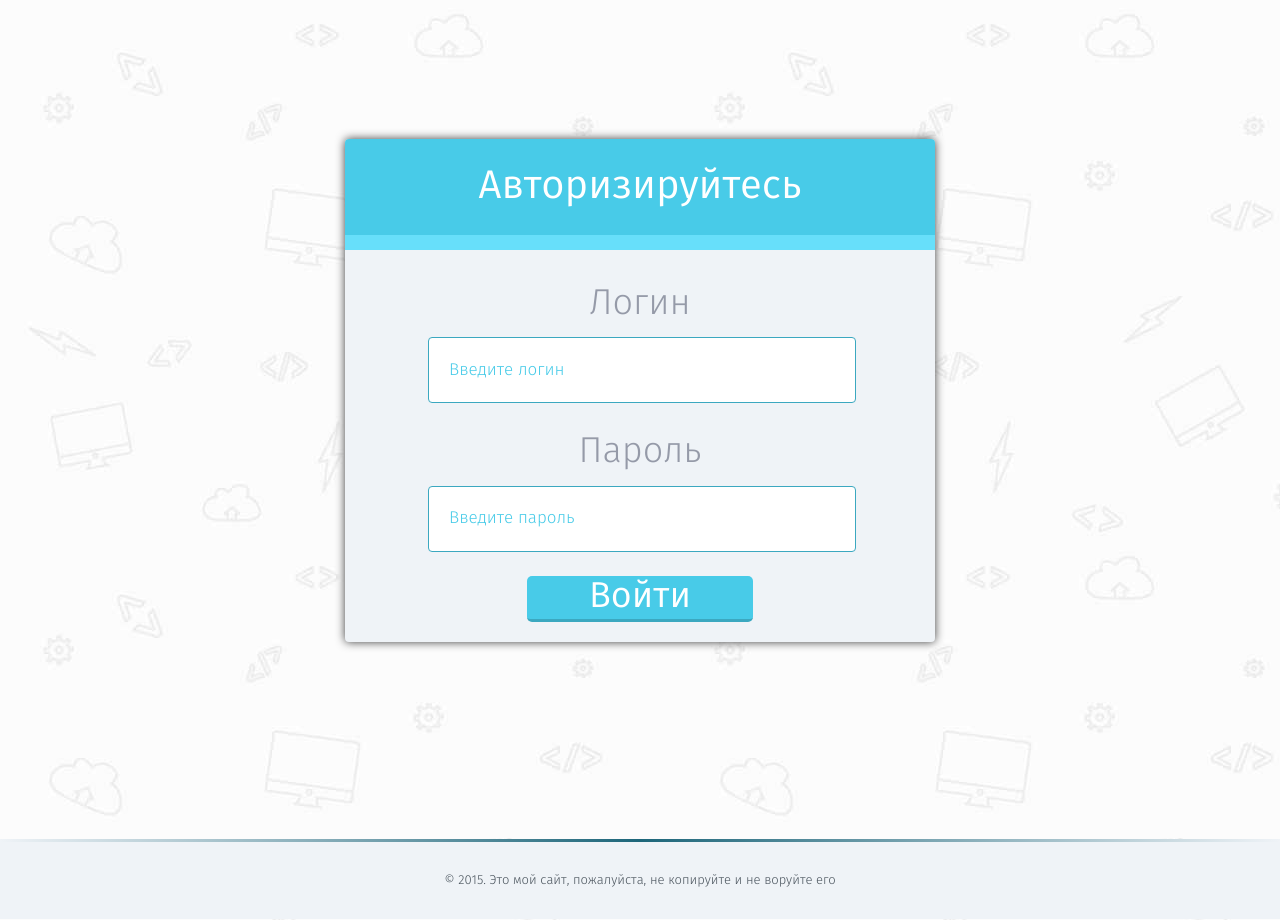
After one commit to VKuzevanov/loftshool-dz4, a PHP site: page /login.html in a window 1280 px wide. The commit adds this page. Run offline with PHP 8.4, Linux system fonts and the light colour scheme; some libraries are stand-ins or nearby versions.

Commit message:
страница форма входа сверстана без аллеров + добавленны все линки

```diff
--- a/app/contact-me.html
+++ b/app/contact-me.html
@@ -112,7 +112,7 @@
         <div class="footer-container">
             <footer class="main-footer clearfix">
                 <div class="padlock">
-                    <a class="padlock-link" href="#">Войти</a>
+                    <a class="padlock-link" href="http://localhost:8888/login.html">Войти</a>
                 </div>
                 <div class="footer-info">© 2015. Это мой сайт, пожалуйста, не копируйте и не воруйте его</div>
             </footer>
--- /dev/null
+++ b/app/css/login.css
@@ -0,0 +1,63 @@
+.login-block{
+	width: 590px;
+	margin:100px auto 0;
+	box-shadow: 0px 0px 10px #3d3d3d;
+}
+.login-section-title{
+	padding: 20px 0;
+	color: #fff;
+	font-size: 2.5em;
+	background: #48cbe8;
+    border-bottom:solid 15px #67dffa ;
+    text-align: center;
+    font-weight: normal;
+    margin-bottom: 29px;
+    margin-top: 0;
+}
+.login-entry{
+	width: 424px;
+	margin: 0 auto 20px;
+}
+.login-form-input-wrap{
+	width: 100%;
+	margin-bottom: 24px;
+}
+.login-label-form{
+	 font-family: 'fira_sanslight';
+    font-size: 2.250em;
+    margin-bottom: 8px;
+    display: block;
+    text-align: center;
+}
+.login-input-form{
+    border: solid 1px #3ba8c0;
+    border-radius: 4px;
+    -webkit-border-radius: 4px;
+    -moz-border-radius: 4px;
+    height: 62px;
+    padding-left: 20px;
+    font-family: 'fira_sanslight';
+    font-size: 1.063em;
+    display: block;
+    width: 404px;
+}
+.login-submit-wrap{
+    text-align: center;
+}
+.login-submit-button{
+    background: #48cbe8;
+    color:#fff;
+    width: 226px;
+    border-radius: 5px;
+    -webkit-border-radius: 5px;
+    -moz-border-radius: 5px;
+    font-size: 2.250em;
+    font-weight: normal;
+    border:none;
+    border-bottom: solid 3px #3ba8c0;
+}
+
+::-webkit-input-placeholder {color: #48cbe8;}
+::-moz-placeholder          {color: #48cbe8;}/* Firefox 19+ */
+:-moz-placeholder           {color: #48cbe8;}/* Firefox 18- */
+:-ms-input-placeholder      {color: #48cbe8;}
--- a/app/css/main.css
+++ b/app/css/main.css
@@ -249,7 +249,7 @@ padding-top: 2px;/*добовляем отсутп высостой с лини
 }
 .padlock-link{
 	position: absolute;
-	left: 31px;
+	left: 0;
 	height:32px;
 	width: 20px;
 	text-indent: 100%;/*hide text*/
--- a/app/index.html
+++ b/app/index.html
@@ -182,7 +182,7 @@
 	<div class="footer-container">
 	<footer class="main-footer clearfix">
 		<div class="padlock">
-			<a class="padlock-link" href="#">Войти</a>
+			<a class="padlock-link" href="http://localhost:8888/login.html">Войти</a>
 		</div>
 		<div class="footer-info">© 2015. Это мой сайт, пожалуйста, не копируйте и не воруйте его</div>
 	</footer>
--- a/app/js/plugins.js
+++ b/app/js/plugins.js
@@ -29,6 +29,7 @@
     //Функция отображения PopUp
     function PopUpShow(){
         $("#popup1").show(500);
+         $("#popup1").addClass('form-popup');
     }
     //Функция скрытия PopUp
     function PopUpHide(){
--- /dev/null
+++ b/app/login.html
@@ -0,0 +1,80 @@
+<!DOCTYPE html>
+<html lang="ru-Ru">
+
+<head>
+    <meta charset="UTF-8">
+    <!-- enable last ver IE -->
+    <meta http-equiv="x-ua-compatible" content="ie=edge">
+    <title>Мои работы</title>
+         <!-- SEO meta -->
+    <meta name="description" content="Сайт портфолио, домашняя работа">
+    <meta name="keywords" content="домашняя, работа, loftschool">
+    <meta name="author" content="Кузеванов Владислав">
+    <!-- @media screen -->
+    <meta name="viewport" content="width=device-width, initial-scale=1">
+    <!-- faviocn -->
+    <link rel="shortcut icon" href="favicon.ico" type="image/x-icon">
+    <link rel="icon" href="favicon.ico" type="image/x-icon">
+    <!-- vendor css -->
+    <link rel="stylesheet" type="text/css" href="bower/normalize.css/normalize.css">
+    <link rel="stylesheet" type="text/css" href="css/boilerplate.css">
+    <!-- font css -->
+    <link rel="stylesheet" type="text/css" href="fonts/fira/fira.css">
+    <link rel="stylesheet" type="text/css" href="fonts/proximanova/proximanova.css">
+    <!-- main css -->
+    <link rel="stylesheet" type="text/css" href="css/main.css">
+    <link rel="stylesheet" type="text/css" href="css/login.css">
+
+    <!-- JS -->
+
+    <script type="text/javascript" src="bower/modernizr/modernizr.js"></script>
+</head>
+
+<body>
+    <!--[if lt IE 8]>
+            <p class="browserupgrade">Вы используете <strong>старый браузер</strong>. Пожалуйста <a href="http://browsehappy.com/">обновитье Ваш браузер</a> для нормального отображения сайта!</p>
+	<![endif]-->
+
+
+        <div class="content-container clearfix">
+
+
+                <section class="bg-block login-block">
+                    <h2 class="login-section-title">Авторизируйтесь</h2>
+                    <div class="login-entry clearfix">
+                        <form name="login-form" action="" method="GET">
+
+                            <div class="login-form-input-wrap">
+                                <label for="login" class="login-label-form">Логин</label>
+                                <input type="text" id="login" class="login-input-form" name="login" placeholder="Введите логин">
+                            </div>
+                            <div class="login-form-input-wrap">
+                                <label for="password" class="login-label-form">Пароль</label>
+                                <input type="password" id="password" class="login-input-form" name="password" placeholder="Введите пароль">
+                            </div>
+                            <div class="login-submit-wrap">
+                                <input type="submit" name="submit" class="login-submit-button" value="Войти">
+
+                            </div>
+                        </form>
+                    </div>
+                </section>
+
+        </div>
+        <!-- footer -->
+        <div class="footer-container">
+            <footer class="main-footer clearfix">
+
+                <div class="footer-info">© 2015. Это мой сайт, пожалуйста, не копируйте и не воруйте его</div>
+            </footer>
+        </div>
+        <!-- main js -->
+        <script src="//ajax.googleapis.com/ajax/libs/jquery/1.11.2/jquery.min.js"></script>
+        <script>
+        window.jQuery || document.write('<script src="bower/jquery/dist/jquery.min.js"><\/script>')
+        </script>
+        <script type="text/javascript" src="js/main.js"></script>
+        <script type="text/javascript" src="js/plugins.js"></script>
+</body>
+
+</html>
--- a/app/my-works.html
+++ b/app/my-works.html
@@ -147,12 +147,12 @@
         <div class="footer-container">
             <footer class="main-footer clearfix">
                 <div class="padlock">
-                    <a class="padlock-link" href="#">Войти</a>
+                    <a class="padlock-link" href="http://localhost:8888/login.html">Войти</a>
                 </div>
                 <div class="footer-info">© 2015. Это мой сайт, пожалуйста, не копируйте и не воруйте его</div>
             </footer>
         </div>
-        <div id="popup1"class="form-popup">
+        <div id="popup1"class="">
             <div class="form-popup-content">
             	<div class="form-popup-title-wrap">
                 	<h3 class="form-popup-title">Добовление проекта</h3>
```
